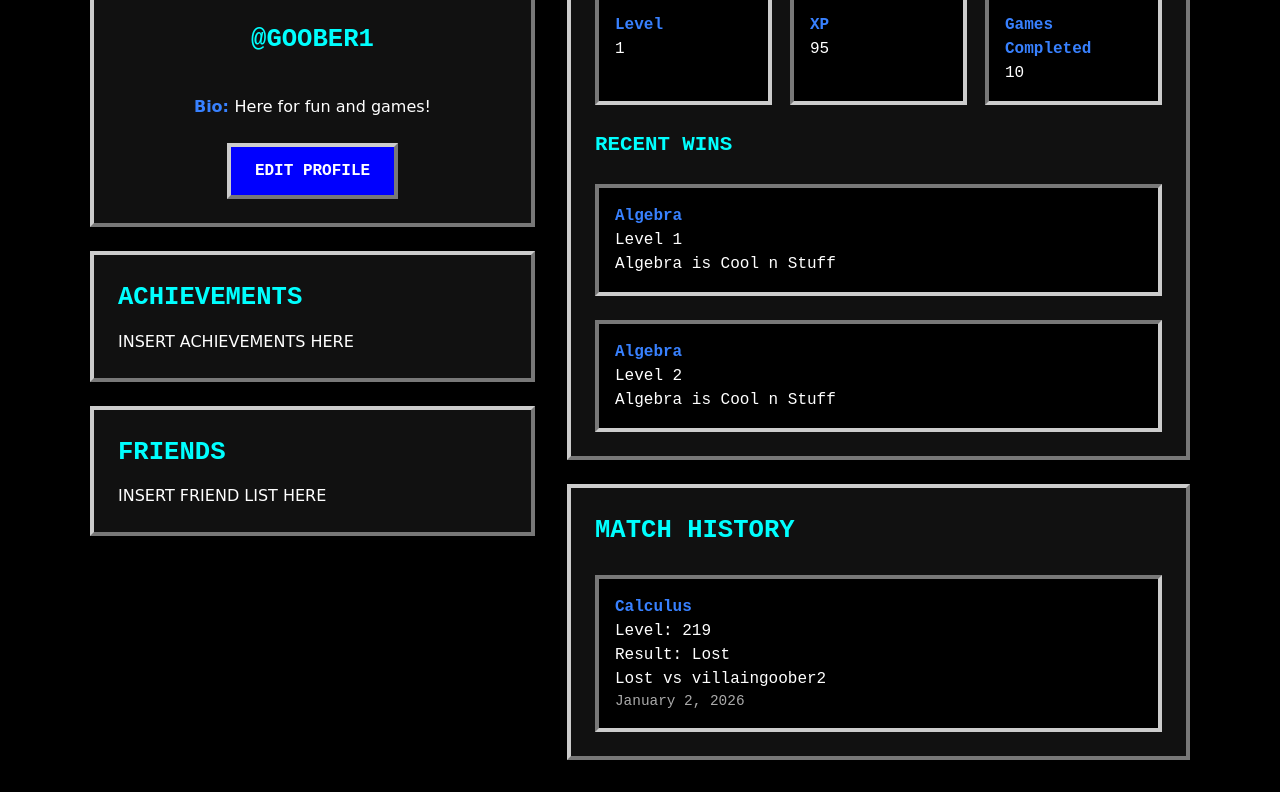
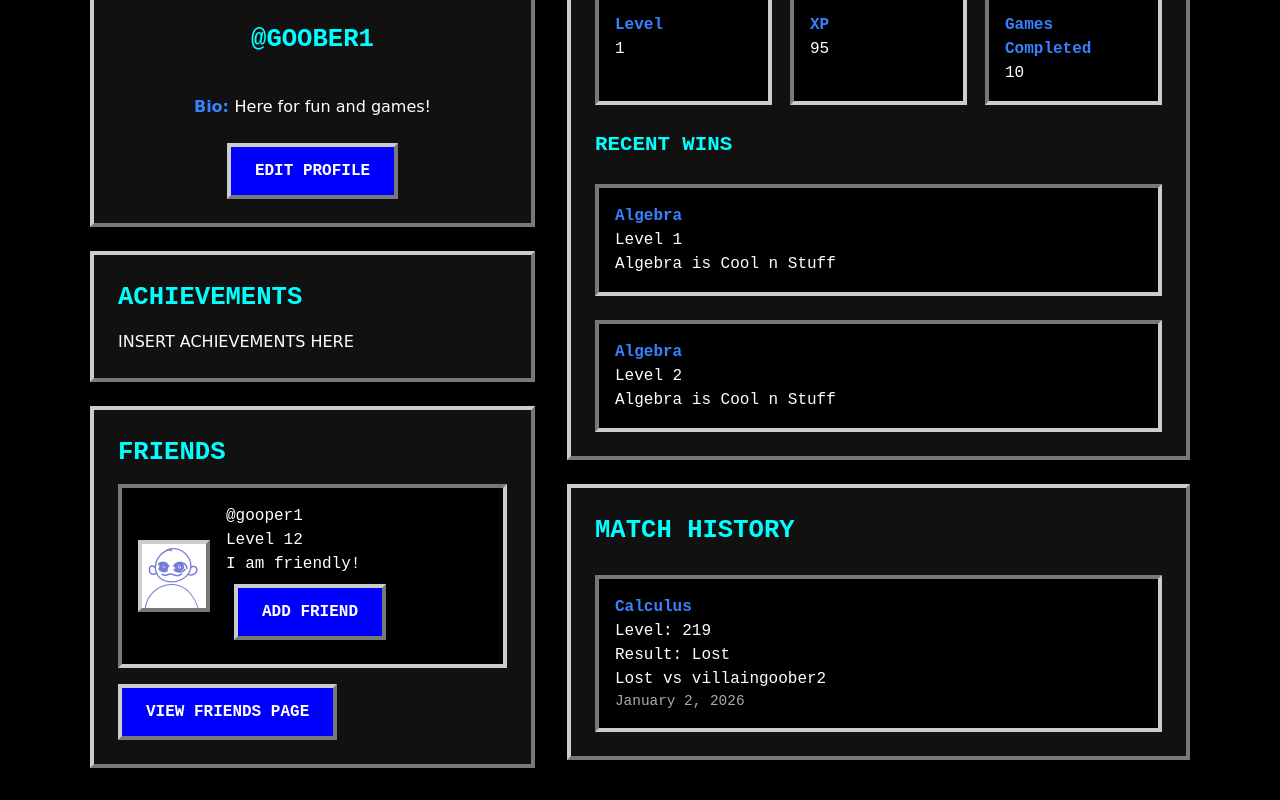
Before and after one commit to CalvinHoover/cool-math-game, a Next.js app: page /profile in a window 1280 px wide. Shown: the part 395-1195 px from the top of the page. Built offline with nearby package versions, Linux system fonts and the light colour scheme.

Commit message:
FIX: Ensured Friends List can be seen on user's Profile Page and also added button to allow user to navigate to dedicated Friends page.

```diff
--- a/src/app/profile/[username]/page.tsx
+++ b/src/app/profile/[username]/page.tsx
@@ -1,12 +1,15 @@
 "use client";
 
 import { use, useState, useEffect } from "react";
+import { useRouter } from "next/navigation";
 import ProfileHeader from "@/features/profile/components/ProfileHeader";
 import ProfileStats from "@/features/profile/components/ProfileStats";
 import MatchHistoryList from "@/features/profile/components/MatchHistory";
 import { testUserProfiles } from "@/features/profile/testData";
 import type { PastMatch } from "@/features/profile/types";
 import BackButton from '@/components/interface/BackButton';
+import FriendsList from "@/features/friends/FriendsList";
+import "@/app/friends/Friends.css";
 import "../Profile.css";
 
 interface PublicProfilePageProps {
@@ -14,10 +17,10 @@ interface PublicProfilePageProps {
 }
 
 export default function PublicProfilePage({ params }: PublicProfilePageProps) {
+  const router = useRouter();
   const { username } = use(params);
 
   const foundProfile = testUserProfiles.find((p) => p.username === username);
-  const [profile] = useState(foundProfile);
   const [realMatches, setRealMatches] = useState<PastMatch[]>([]);
   const [loadingMatches, setLoadingMatches] = useState(true);
 
@@ -49,8 +52,9 @@ export default function PublicProfilePage({ params }: PublicProfilePageProps) {
     );
 }
 
+  const profile = foundProfile;
   const fontSizeClasses = { small: "text-sm", medium: "text-base", large: "text-lg" };
-  const matchesToShow = loadingMatches ? (profile?.matchHistory ?? []) : realMatches;
+  const matchesToShow = loadingMatches ? profile.matchHistory : realMatches;
 
   return (
     <main className={`profile-container ${fontSizeClasses[profile.settings.fontSize]}`}>
@@ -66,7 +70,15 @@ export default function PublicProfilePage({ params }: PublicProfilePageProps) {
           </section>
           <section className="profile-section">
             <h2>Friends</h2>
-            <p>INSERT FRIEND LIST HERE</p>
+            <FriendsList showTitle={false} />
+            <div className="profile-button-row">
+              <button
+                className="profile-button"
+                onClick={() => router.push("/friends")}
+              >
+                View Friends Page
+              </button>
+            </div>
           </section>
         </div>
         <div className="profile-right-column">
--- a/src/app/profile/page.tsx
+++ b/src/app/profile/page.tsx
@@ -18,6 +18,7 @@
 
 "use client";
 import { useState } from "react";
+import { useRouter } from "next/navigation";
 
 import ProfileHeader from "@/features/profile/components/ProfileHeader";
 import { testPublicProfiles, testUserProfiles } from "@/features/profile/testData";
@@ -30,6 +31,8 @@ import { M_PLUS_1 } from "next/font/google";
 import EditProfile from "@/features/profile/components/EditProfile";
 import SettingsPanel from "@/features/profile/components/SettingsPanel"
 import FontSizeSelector from "@/features/profile/components/FontSizeSelector";
+import FriendsList from "@/features/friends/FriendsList";
+import "@/app/friends/Friends.css";
 
 const testStats = {
   level: 5,
@@ -74,6 +77,7 @@ const testMatchHistory = [
 
 
 export default function ProfilePage() {
+  const router = useRouter();
   const [profile, setProfile] = useState(testUserProfiles[0]); // using goober1 for now
   const [isEditingProfile, setIsEditingProfile] = useState(false);
 
@@ -148,7 +152,15 @@ export default function ProfilePage() {
 
           <section className="profile-section">
             <h2>Friends</h2>
-            <p>INSERT FRIEND LIST HERE</p>
+            <FriendsList showTitle={false} />
+            <div className="profile-button-row">
+              <button
+                className="profile-button"
+                onClick={() => router.push("/friends")}
+              >
+                View Friends Page
+              </button>
+            </div>
           </section>
         </div>
 
--- a/src/features/friends/FriendsList.tsx
+++ b/src/features/friends/FriendsList.tsx
@@ -6,7 +6,11 @@ import {getFriends} from "./api";
 import type { Friend } from "./types";
 import FriendCard from "./FriendCard";
 
-export default function FriendsList() {
+type FriendsListProps = {
+    showTitle?: boolean;
+};
+
+export default function FriendsList({ showTitle = true }: FriendsListProps) {
     const [friends, setFriends] = useState<Friend[]>([]);
     useEffect(() => {
         async function loadFriends() {
@@ -18,7 +22,7 @@ export default function FriendsList() {
 
     return (
         <div>
-            <h1> Friends </h1>
+            {showTitle && <h1> Friends </h1>}
             {friends.map((friend) => (
                 <FriendCard
                     key={friend.profile.username}
```
Also changed, not shown: 1 other file (tests, documents, lock files or other folders).
